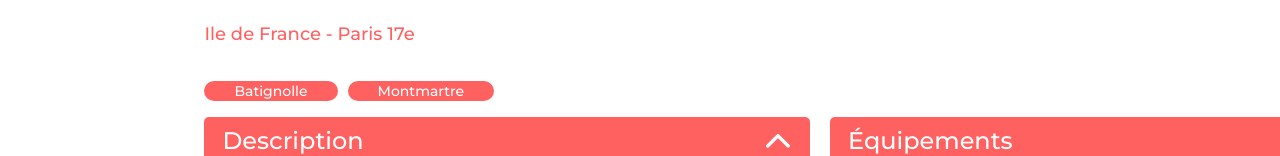
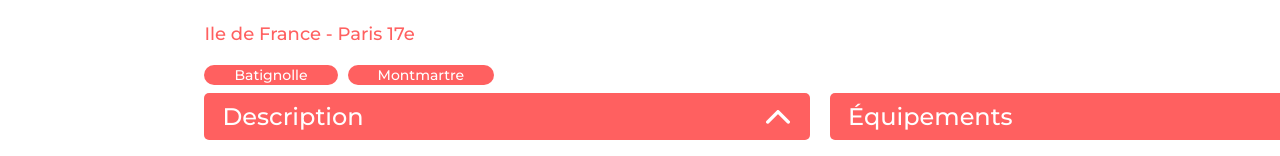
Before and after one commit to MohamedMaakra/Project-React-kasa, a React (Create React App) app in the folder my-app/: page / in a window 1280 px wide. Both pictures are taken after a click on the element "Appartement cosy". Shown: the part 636-792 px from the top of the page. Built offline with nearby package versions, Linux system fonts and the light colour scheme.

Commit message:
Update Detail.jsx

```diff
--- a/my-app/src/pages/Detail.jsx
+++ b/my-app/src/pages/Detail.jsx
@@ -49,7 +49,7 @@ const CardDetails = () => {
         </div>
       </div>
       <div className="tags-content">
-        <p>{renderTagsList(CardDetails)}</p>
+        <div>{renderTagsList(CardDetails)}</div>
         <div className='rating'>
           <StarRating rating={CardDetails?.rating} />
         </div>
```
